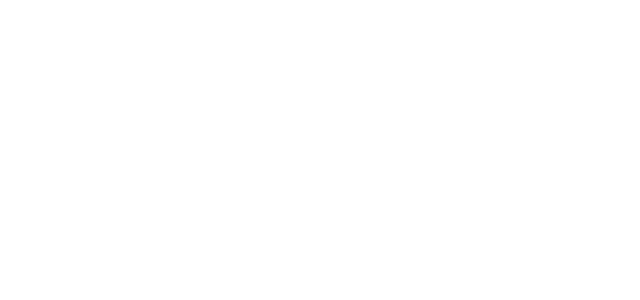
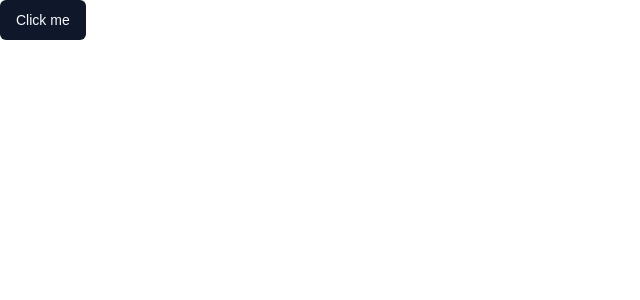
Before and after one commit to Enderz420/nextjs_auth, a Next.js app in the folder nextjs_auth/: page / in a window 1280 px wide. Shown: the top 300 px of the page, without its empty margins (0-640 px from the left). Built offline with nearby package versions, Linux system fonts and the light colour scheme.

Commit message:
complete next js routing and import of button

```diff
--- a/nextjs_auth/app/page.tsx
+++ b/nextjs_auth/app/page.tsx
@@ -1,6 +1,5 @@
+import { Button } from "@/components/ui/button";
 
 export default function Home() {
-  return (
-    <></>
-  );
+  return <Button>Click me</Button>;
 }
```
